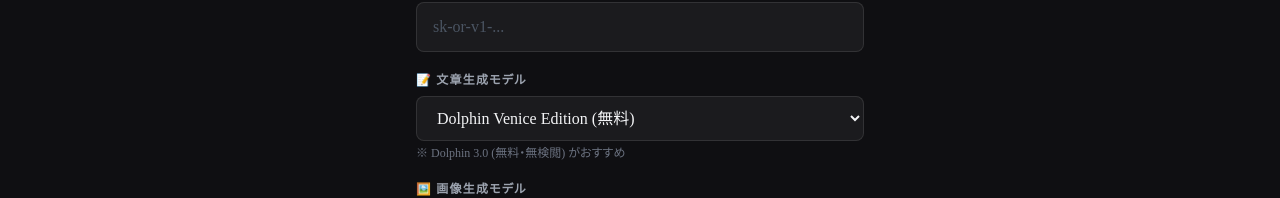
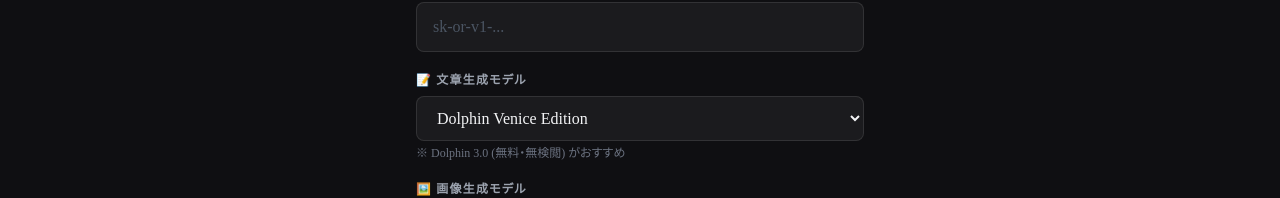
Before and after one commit to kjmanz/TTgame, a React (Vite) app: page / in a window 1280 px wide. Shown: the part 438-636 px from the top of the page. Built offline with nearby package versions, Linux system fonts and the light colour scheme; a web font is replaced by a local one.

Commit message:
chore: モデルリストを価格順（安い順）に並び替え

```diff
--- a/components/ApiKeyScreen.tsx
+++ b/components/ApiKeyScreen.tsx
@@ -5,18 +5,49 @@
 const IMAGE_MODEL_STORAGE_KEY = 'openrouter_image_model';
 
 // 利用可能な文章生成モデル一覧（エロ小説向け・無検閲モデル）
+// ※価格順：安い順に並んでいます
 export const AVAILABLE_TEXT_MODELS = [
   {
     id: 'cognitivecomputations/dolphin-mistral-24b-venice-edition:free',
-    name: 'Dolphin Venice Edition (無料)',
-    description: '無検閲、NSFW対応、無料、おすすめ',
+    name: 'Dolphin Venice Edition',
+    description: '無検閲、NSFW対応、おすすめ',
     price: '無料'
+  },
+  {
+    id: 'gryphe/mythomax-l2-13b',
+    name: 'MythoMax 13B',
+    description: 'ファンタジー・ロマンス特化、無検閲',
+    price: '$0.06/M (最安)'
+  },
+  {
+    id: 'mancer/weaver',
+    name: 'Mancer Weaver',
+    description: 'ロールプレイ・物語向け、無検閲',
+    price: '$0.11/M'
+  },
+  {
+    id: 'neversleep/noromaid-20b',
+    name: 'Noromaid 20B',
+    description: 'ロマンス・エロ特化、無検閲',
+    price: '$0.15/M'
+  },
+  {
+    id: 'thedrummer/rocinante-12b',
+    name: 'Rocinante 12B',
+    description: 'クリエイティブ文章、無検閲',
+    price: '$0.18/M'
   },
   {
     id: 'thedrummer/cydonia-24b-v4.1',
     name: 'Cydonia 24B V4.1',
     description: '高品質エロ小説、無検閲、日本語OK',
-    price: '安い'
+    price: '$0.24/M'
+  },
+  {
+    id: 'thedrummer/skyfall-36b-v2',
+    name: 'Skyfall 36B V2',
+    description: 'ロールプレイ特化、無検閲',
+    price: '$0.30/M'
   },
   {
     id: 'thedrummer/anubis-70b-v1.1',
@@ -25,44 +56,15 @@
     price: '$0.48/M'
   },
   {
-    id: 'thedrummer/skyfall-36b-v2',
-    name: 'Skyfall 36B V2',
-    description: 'ロールプレイ特化、無検閲',
-    price: '$0.30/M'
-  },
-  {
-    id: 'thedrummer/rocinante-12b',
-    name: 'Rocinante 12B',
-    description: 'クリエイティブ文章、無検閲',
-    price: '安い'
-  },
-  {
-    id: 'neversleep/noromaid-20b',
-    name: 'Noromaid 20B',
-    description: 'ロマンス・エロ特化、無検閲',
-    price: '$0.15/M'
-  },
-  {
-    id: 'gryphe/mythomax-l2-13b',
-    name: 'MythoMax 13B',
-    description: 'ファンタジー・ロマンス特化、無検閲',
-    price: '安い'
-  },
-  {
-    id: 'mancer/weaver',
-    name: 'Mancer Weaver',
-    description: 'ロールプレイ・物語向け、無検閲',
-    price: '安い'
-  },
-  {
     id: 'deepseek/deepseek-chat-v3-0324',
     name: 'DeepSeek Chat V3',
-    description: '高品質、コスパ良い、日本語OK',
-    price: '安い'
+    description: '高品質、日本語OK',
+    price: '$0.55/M'
   }
 ];
 
 // 利用可能な画像生成モデル一覧
+// ※価格順：安い順に並んでいます
 // ※注意: OpenRouterの画像生成モデルは全てNSFWコンテンツを生成できません
 export const AVAILABLE_IMAGE_MODELS = [
   {
```
